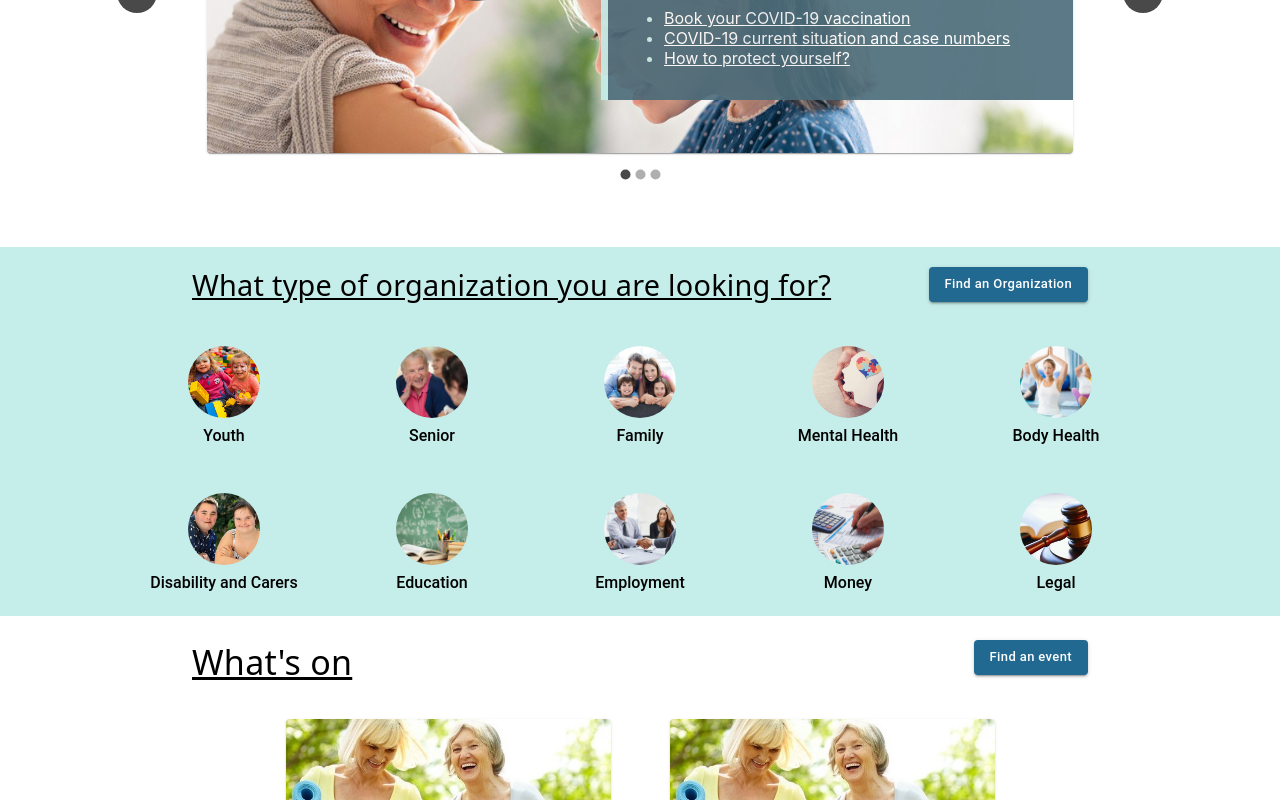
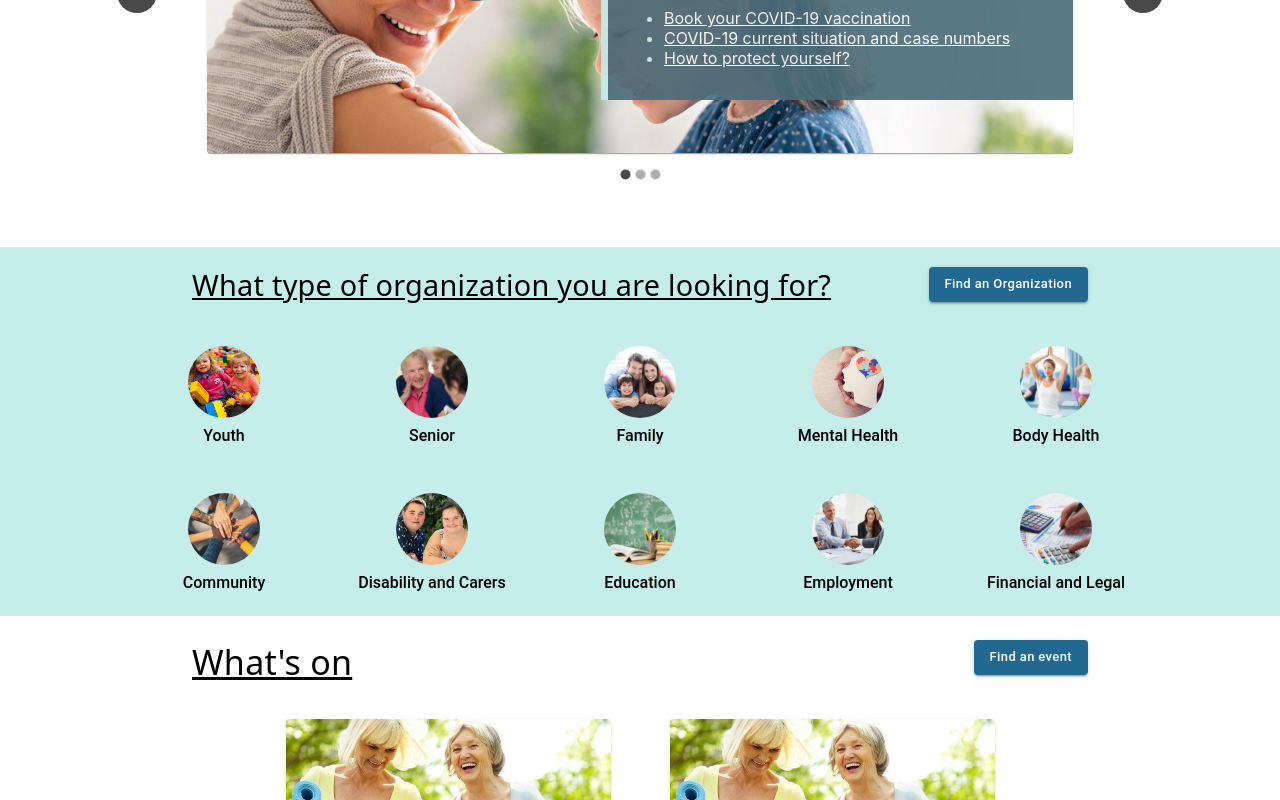
Before and after one commit to sharon-meishi/COMP9323_Group13_WellbeingBridge, a React (Create React App) app in the folder frontend/: page /home in a window 1280 px wide. Shown: the part 361-1161 px from the top of the page. Built offline with nearby package versions, Linux system fonts and the light colour scheme.

Commit message:
add community type

```diff
--- a/frontend/src/components/HomePage/OrganizationAllType.js
+++ b/frontend/src/components/HomePage/OrganizationAllType.js
@@ -13,7 +13,7 @@ import disability_and_carers from '../../Assets/OrganizationType/disability_and_
 import education from '../../Assets/OrganizationType/education.jpeg';
 import employment from '../../Assets/OrganizationType/employment.jpeg';
 import money from '../../Assets/OrganizationType/money.jpeg';
-import legal from '../../Assets/OrganizationType/legal.jpeg';
+import community from '../../Assets/OrganizationType/community.jpeg';
 import HomePageButton from '../HomePageButton'
 
 const useStyles = makeStyles((theme) => ({
@@ -72,13 +72,14 @@ function OrganizationAllType() {
           <OrganizationAvatar alt='family' src={family} title='Family'></OrganizationAvatar>
           <OrganizationAvatar alt='mental_health' src={mental_health} title='Mental Health'></OrganizationAvatar>
           <OrganizationAvatar alt='body_health' src={body_health} title='Body Health'></OrganizationAvatar>
+
         </Grid>
         <Grid item xs={12} className={classes.row}>
+        <OrganizationAvatar alt='community' src={community} title='Community'></OrganizationAvatar>
         <OrganizationAvatar alt='disability_and_carers' src={disability_and_carers} title='Disability and Carers'></OrganizationAvatar>
           <OrganizationAvatar alt='education' src={education} title='Education'></OrganizationAvatar>
           <OrganizationAvatar alt='employment' src={employment} title='Employment'></OrganizationAvatar>
-          <OrganizationAvatar alt='money' src={money} title='Money'></OrganizationAvatar>
-          <OrganizationAvatar alt='legal' src={legal} title='Legal'></OrganizationAvatar>
+          <OrganizationAvatar alt='Financial and Legal' src={money} title='Financial and Legal'></OrganizationAvatar>
         </Grid>
       </Grid>
     </Box>
--- a/frontend/src/pages/OrganizationApplyPage.js
+++ b/frontend/src/pages/OrganizationApplyPage.js
@@ -12,7 +12,7 @@ import MenuItem from '@material-ui/core/MenuItem';
 import Select from '@material-ui/core/Select';
 import Alert from '@material-ui/lab/Alert';
 import MuiAlert from '@material-ui/lab/Alert';
-import { organizationApplyRequest } from '../components/api'
+import { organizationApplyRequest } from '../components/api';
 
 function FetchAlert(props) {
   return <MuiAlert elevation={6} variant='filled' {...props} />;
@@ -83,11 +83,11 @@ function OrganizationApplyPage() {
 
   const onSubmit = async (data) => {
     console.log(data);
-    const res = await organizationApplyRequest(data)
-    if (res[0] === 200){
+    const res = await organizationApplyRequest(data);
+    if (res[0] === 200) {
       reset();
-      console.log('apply success')
-      setErrorMsg('')
+      console.log('apply success');
+      setErrorMsg('');
       sessionStorage.setItem('token', res[1].token);
       sessionStorage.setItem('id', res[1].organizationid);
       sessionStorage.setItem('name', data.OrganizationName);
@@ -95,14 +95,13 @@ function OrganizationApplyPage() {
       context.setIsLoginState(true);
       history.push('/home');
     } else {
-      setErrorMsg(res[1])
+      setErrorMsg(res[1]);
     }
-  }
+  };
 
   useEffect(() => {
     reset();
-
-  }, [])
+  }, []);
 
   return (
     <>
@@ -117,7 +116,9 @@ function OrganizationApplyPage() {
           xl={3}
           className={classes.GridStyle}
         >
-          {errorMsg ? <FetchAlert severity='error'>{errorMsg}</FetchAlert>:null}
+          {errorMsg ? (
+            <FetchAlert severity='error'>{errorMsg}</FetchAlert>
+          ) : null}
           <Typography variant='h5' className={classes.titleStyle}>
             Register your organization
           </Typography>
@@ -125,10 +126,7 @@ function OrganizationApplyPage() {
             (All fields are required)
           </Typography>
 
-          <form
-            onSubmit={handleSubmit(onSubmit)}
-            className={classes.formStyle}
-          >
+          <form onSubmit={handleSubmit(onSubmit)} className={classes.formStyle}>
             <Typography className={classes.subtitleStyle}>
               Organization Information:
             </Typography>
@@ -166,18 +164,20 @@ function OrganizationApplyPage() {
                       variant='outlined'
                       className={classes.selectStyle}
                     >
-                      <MenuItem value='Youth'>Youth</MenuItem>
-                      <MenuItem value='Disability and carers'>
-                        Disability and carers
+                      <MenuItem value='Body Health'>Body Health</MenuItem>
+                      <MenuItem value='Community'>Community</MenuItem>
+                      <MenuItem value='Disability and Carers'>
+                        Disability and Carers
                       </MenuItem>
-                      <MenuItem value='Senior'>Senior</MenuItem>
-                      <MenuItem value='Family'>Family</MenuItem>
                       <MenuItem value='Education'>Education</MenuItem>
                       <MenuItem value='Employment'>Employment</MenuItem>
-                      <MenuItem value='Body health'>Body health</MenuItem>
-                      <MenuItem value='Mental health'>Mental health</MenuItem>
-                      <MenuItem value='Money'>Money</MenuItem>
-                      <MenuItem value='Legal services'>Legal services</MenuItem>
+                      <MenuItem value='Family'>Family</MenuItem>
+                      <MenuItem value='Financial and Legal'>
+                        Financial and Legal
+                      </MenuItem>
+                      <MenuItem value='Mental Health'>Mental Health</MenuItem>
+                      <MenuItem value='Senior'>Senior</MenuItem>
+                      <MenuItem value='Youth'>Youth</MenuItem>
                     </Select>
                   );
                 }}
```
Also changed, not shown: frontend/src/Assets/OrganizationType/community.jpeg (added).
